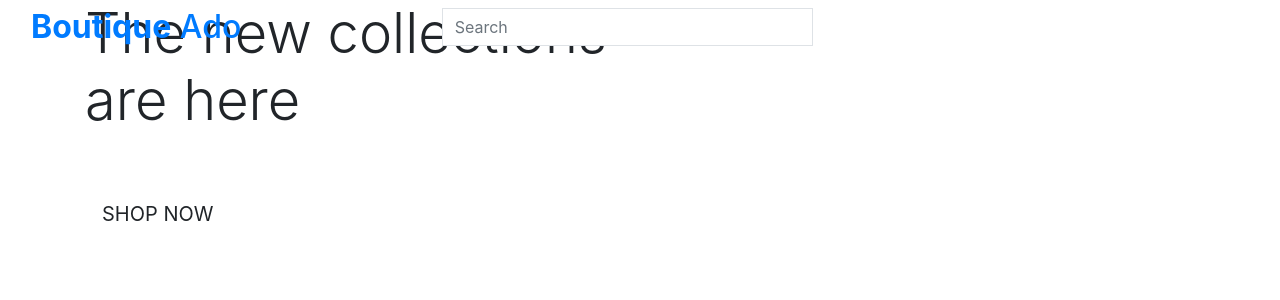
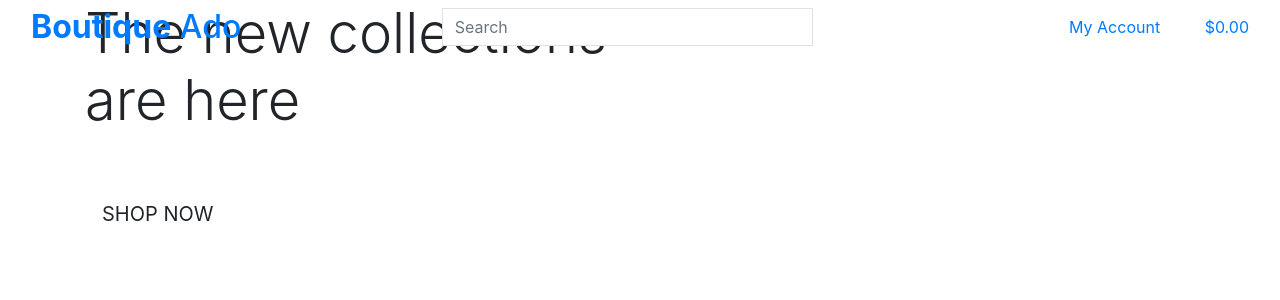
Before and after one commit to annaweronica/boutique_ado_v1, a Django app: page / in a window 1280 px wide. Shown: the top 300 px of the page. Run offline with Django 3.2, Linux system fonts and the light colour scheme; some libraries are stand-ins or nearby versions.

Commit message:
added admin page header

```diff
--- a/templates/base.html
+++ b/templates/base.html
@@ -51,7 +51,7 @@
 			<div class="col-12 col-lg-4 my-auto py-1 py-lg-0">
 				<form method="GET" action="">
 					<div class="input-group w-100">
-						<input class="form-control border border-black rounded-0" type="text" name="q" placeholder="Search ">
+						<input class="form-control border border-black rounded-0" type="text" name="q" placeholder="Search">
 						<div class="input-group-append">
 							<button class="form-control btn btn-black border-black rounded-0" type="submit">
                                 <span class="icon"><i class="fas fa-search"></i></span>
@@ -62,8 +62,40 @@
 			</div>
 			<div class="col-12 col-lg-4 my-auto py-1 py-lg-0">
                 <ul class="list-inline list-unstyled text-center text-lg-right my-0">
-                    <li class="list-inline-item dropdown"></li>
-                    <li class="list-inline-item"></li>
+                    <li class="list-inline-item dropdown">
+                        <a class="text-black nav-link" href="#" id="user-options" data-toggle="dropdown" aria-haspopup="true" aria-expanded="false">
+                            <div class="text-center">
+                                <div><i class="fas fa-user fa-lg"></i></div>
+                                <p class="my-0">My Account</p>
+                            </div>
+                        </a>
+                        <div class="dropdown-menu border-0" aria-labelledby="user-options">
+                            {% if request.user.is_authenticated %}
+                                {% if request.user.is_superuser %}
+                                    <a href="" class="dropdown-item">Product Management</a>
+                                {% endif %}
+                                <a href="" class="dropdown-item">My Profile</a>
+                                <a href="{% url 'account_logout' %}" class="dropdown-item">Logout</a>
+                            {% else %}
+                                <a href="{% url 'account_signup' %}" class="dropdown-item">Register</a>
+                                <a href="{% url 'account_login' %}" class="dropdown-item">Login</a>
+                            {% endif %}
+                        </div>
+                    </li>
+                     <li class="list-inline-item">
+                        <a class="{% if grand_total %}text-info font-weight-bold{% else %}text-black{% endif %} nav-link" href="">
+                            <div class="text-center">
+                                <div><i class="fas fa-shopping-bag fa-lg"></i></div>
+                                <p class="my-0">
+                                    {% if grand_total %}
+                                        ${{ grand_total|floatformat:2 }}
+                                    {% else %}
+                                        $0.00
+                                    {% endif %}
+                                </p>
+                            </div>
+                        </a>
+                    </li>
                 </ul>
 			</div>
 		</div>
```
